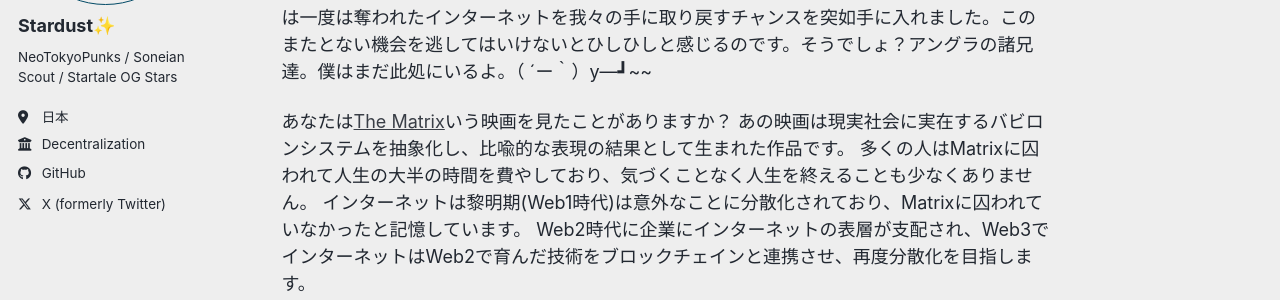
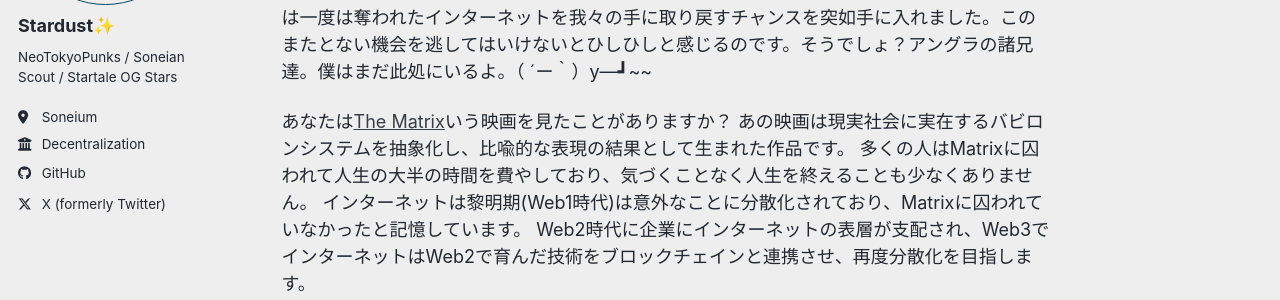
Before and after one commit to stardustdotbox/stardustdotbox.github.io, a Jekyll site: the page built from _pages/about.md, in a window 1280 px wide. Shown: the part 269-569 px from the top of the page. Built offline with Jekyll 4.4.1, drawn with Linux system fonts in a browser that asks for light colours; a script bundle is joined from its source files by our own code; library files that are not in the unit come from our copies.

Commit message:
configの修正

```diff
--- a/_config.yml
+++ b/_config.yml
@@ -27,7 +27,7 @@
   name             : "Stardust✨"
   pronouns         : # example: "she/her"
   bio              : "NeoTokyoPunks / Soneian Scout / Startale OG Stars"
-  location         : "日本"
+  location         : "Soneium"
   employer         : "Decentralization"
   uri              : # URL
   email            : # "stardustdotbox@gmail.com"
```
